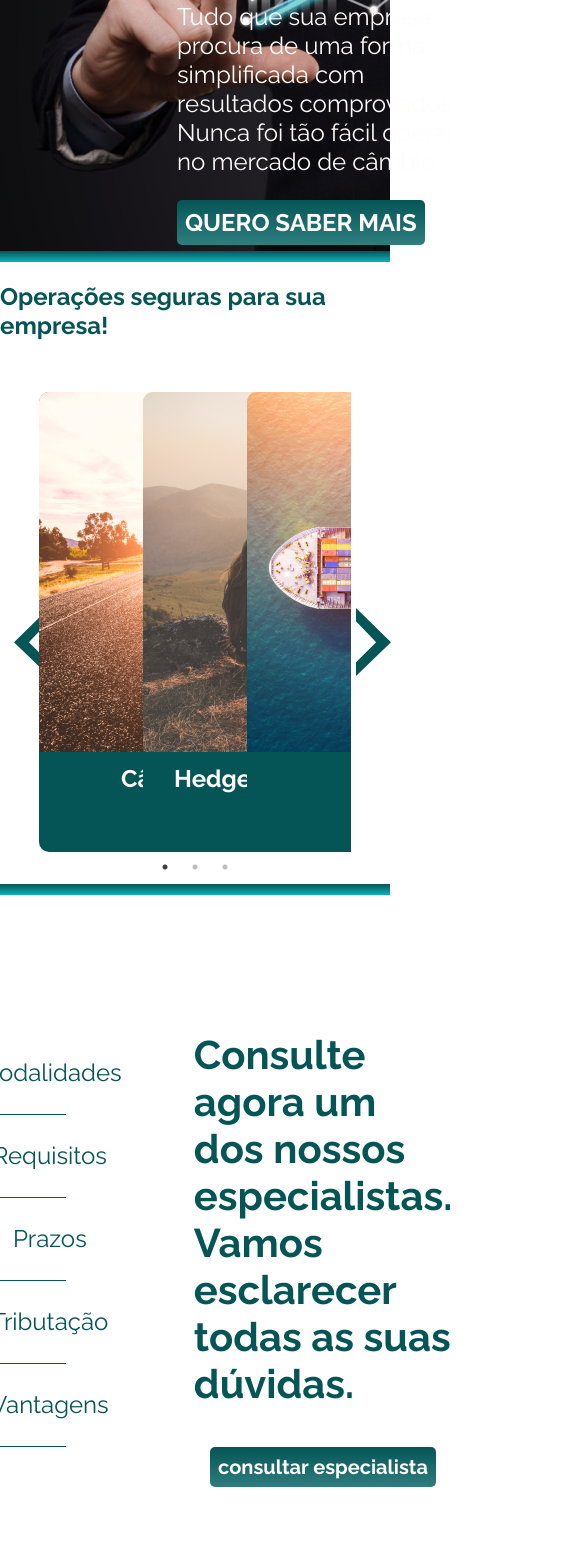
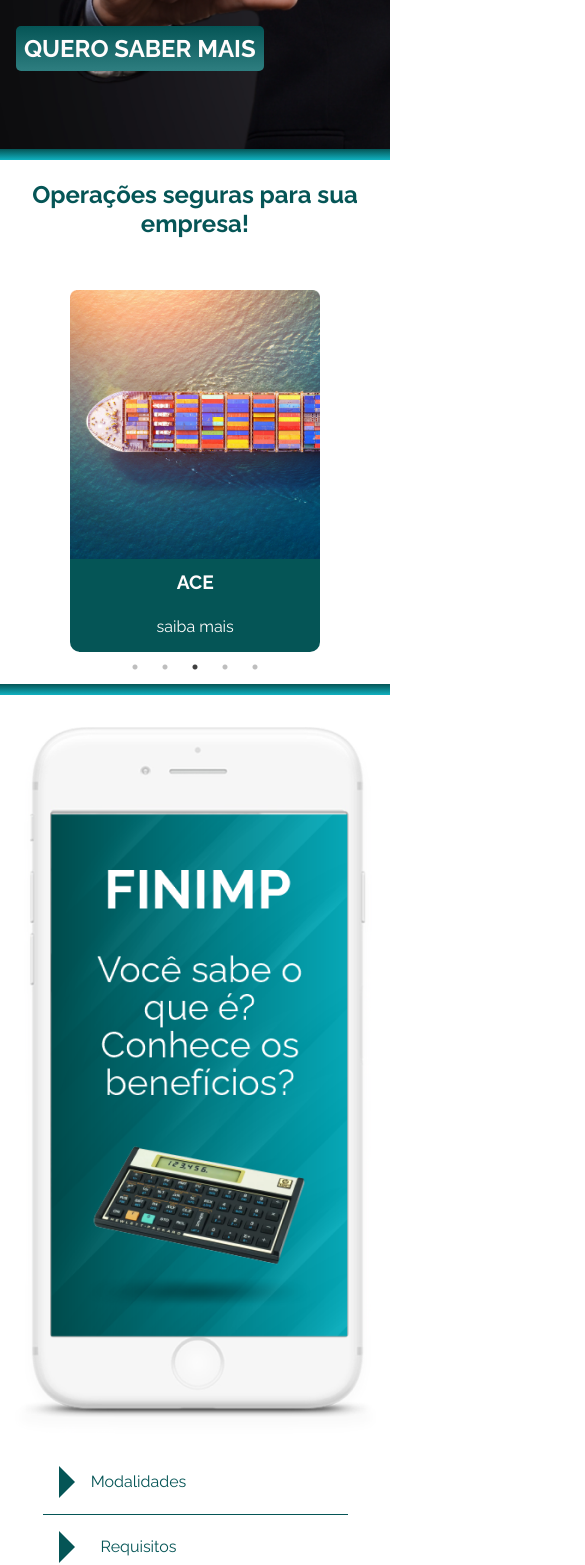
Before and after one commit to EdsonArchela/R4-Cambio-website, a Next.js app: page /enterprise in a window 390 px wide. Shown: the part 432-1997 px from the top of the page, 585 px wide, since content can reach past the window. Built offline with nearby package versions, Linux system fonts and the light colour scheme.

Commit message:
mobile enterprise

```diff
--- a/package.json
+++ b/package.json
@@ -18,6 +18,7 @@
   "devDependencies": {
     "@types/node": "^14.14.37",
     "@types/react": "^17.0.3",
+    "@types/react-slick": "^0.23.4",
     "@types/slick-carousel": "^1.6.34",
     "@types/styled-components": "^5.1.9",
     "@typescript-eslint/eslint-plugin": "^4.20.0",
--- a/src/components/Carousel/Slide.tsx
+++ b/src/components/Carousel/Slide.tsx
@@ -26,6 +26,12 @@ const CardCSS = styled.div`
       margin-bottom: 0.5rem;
     }
   }
+  @media (max-width: 480px) {
+    width: 100%;
+    h2 {
+      font-size: 1.2rem;
+    }
+  }
 `
 const Slide = ({ content }: { content: { image: string; title: string } }): JSX.Element => (
   <CardCSS>
--- /dev/null
+++ b/src/components/CustomArrow.tsx
@@ -0,0 +1,26 @@
+/* eslint-disable react/require-default-props */
+import React from 'react'
+
+const CustomArrow = (props: {
+  className?: string
+  style?: Record<string, unknown>
+  onClick?: () => void
+  direction: 'prev' | 'next'
+}): JSX.Element => {
+  const { className, style, onClick, direction } = props
+  return (
+    <button
+      type="button"
+      className={className}
+      style={{ ...style, display: 'block', height: '68px' }}
+      onClick={onClick}
+    >
+      {direction === 'next' ? (
+        <img src="/assets/carousel/rightarrow.svg" alt="next" />
+      ) : (
+        <img src="/assets/carousel/leftarrow.svg" alt="previous" />
+      )}
+    </button>
+  )
+}
+export default CustomArrow
--- a/src/components/pattern/Header.tsx
+++ b/src/components/pattern/Header.tsx
@@ -181,7 +181,7 @@ const Container = styled.nav`
   }
 `
 
-const Header = () => {
+const Header: React.FC = () => {
   const { asPath } = useRouter()
   return (
     <Container>
--- a/src/pages/enterprise.tsx
+++ b/src/pages/enterprise.tsx
@@ -1,7 +1,7 @@
 /* eslint-disable react/jsx-props-no-spreading */
 /* eslint-disable jsx-a11y/click-events-have-key-events */
 /* eslint-disable jsx-a11y/no-static-element-interactions */
-import React from 'react'
+import React, { useEffect, useState } from 'react'
 import styled from 'styled-components'
 import Image from 'next/image'
 import Slider from 'react-slick'
@@ -10,6 +10,7 @@ import 'slick-carousel/slick/slick-theme.css'
 import Header from '../components/pattern/Header'
 import Footer from '../components/pattern/Footer'
 import Slide from '../components/Carousel/Slide'
+import CustomArrow from '../components/CustomArrow'
 
 const Main = styled.main`
   background-image: url('/enterprise/suit.png');
@@ -40,6 +41,13 @@ const Main = styled.main`
       font-size: 24px;
     }
   }
+  @media (max-width: 768px) {
+    height: 500px;
+    .action {
+      top: 1rem;
+      left: 1rem;
+    }
+  }
 `
 
 const Bar = styled.div`
@@ -65,35 +73,20 @@ const FirstSection = styled.section`
     width: 80%;
     margin: 2rem auto;
   }
+  @media (max-width: 768px) {
+    h2 {
+      text-align: center;
+    }
+    .slick-list {
+      width: 80%;
+    }
+    .slick-slider {
+      display: flex;
+      align-items: center;
+      justify-content: center;
+    }
+  }
 `
-const SampleNextArrow = (props) => {
-  const { className, style, onClick } = props
-  return (
-    <button
-      type="button"
-      className={className}
-      style={{ ...style, display: 'block', height: '68px' }}
-      onClick={onClick}
-    >
-      <img src="/assets/carousel/rightarrow.svg" alt="next" />
-    </button>
-  )
-}
-
-function SamplePrevArrow(props) {
-  const { className, style, onClick } = props
-  return (
-    <button
-      type="button"
-      className={className}
-      style={{ ...style, display: 'block', height: '68px' }}
-      onClick={onClick}
-    >
-      <img src="/assets/carousel/leftarrow.svg" alt="previous" />
-    </button>
-  )
-}
-
 const SecondSection = styled.section`
   max-width: 1420px;
   margin: 2rem auto;
@@ -146,10 +139,43 @@ const SecondSection = styled.section`
       font-weight: bold;
     }
   }
+  @media (max-width: 768px) {
+    flex-direction: column;
+    & > * {
+      flex: 1;
+      margin: 1rem;
+    }
+
+    .main {
+      width: 70%;
+      display: flex;
+      flex-direction: column;
+      align-items: center;
+      justify-content: center;
+      .item {
+        flex: 1;
+        width: 100%;
+        .arrow-right {
+          border-top: 1rem solid transparent;
+          border-bottom: 1rem solid transparent;
+
+          border-left: 16px solid ${({ theme }) => theme.colors.primary};
+
+          padding-left: 4rem;
+          font-size: 1rem;
+        }
+      }
+    }
+    .action {
+      p {
+        font-size: 1.2rem;
+      }
+    }
+  }
 `
 
 const ThirdSection = styled.section`
-  max-width: 1620px;
+  width: 100%;
   margin: 0 auto;
   display: flex;
   align-items: center;
@@ -159,6 +185,10 @@ const ThirdSection = styled.section`
   background-size: cover;
   background-position: center;
   background-repeat: no-repeat;
+
+  .content {
+    max-width: 1224px;
+  }
 
   .title {
     margin-top: 86px;
@@ -185,20 +215,39 @@ const ThirdSection = styled.section`
 
   .carousel {
     width: 80%;
+    box-sizing: border-box;
     margin: 2rem auto;
     margin-bottom: 83px;
+    .slick-next:before {
+      content: '';
+    }
+    .slick-prev:before {
+      content: '';
+    }
+  }
+  @media (max-width: 768px) {
+    .content {
+      max-width: 100%;
+      .title {
+        flex-direction: column;
+        img {
+          padding-right: 0;
+        }
+      }
+    }
   }
 `
 const WhiteSlide = styled.div`
   background: rgba(255, 255, 255, 0.8);
+  box-sizing: border-box;
   display: flex !important;
   align-items: center;
   justify-content: space-around;
   flex-direction: column;
-  width: 265px !important;
+  width: 335px !important;
   height: 532px;
   color: ${({ theme }) => theme.colors.primary};
-  padding: 3rem 2rem;
+  padding: 3rem 31px;
   margin: auto;
   img {
     width: 88px;
@@ -213,10 +262,13 @@ const WhiteSlide = styled.div`
     font-size: 22px;
     text-align: center;
   }
+  @media (max-width: 768px) {
+    width: 100% !important;
+  }
 `
 
 const FourthSection = styled.section`
-  width: 1220px;
+  max-width: 1224px;
   margin: 5rem auto;
   padding: 2rem 1rem;
   display: flex;
@@ -256,20 +308,49 @@ const FourthSection = styled.section`
     align-items: center;
     justify-content: center;
   }
+  @media (max-width: 768px) {
+    width: 100%;
+    box-sizing: border-box;
+    h2 {
+      font-size: 30px;
+      max-width: 80%;
+    }
+    img {
+      width: 80%;
+      height: unset;
+      margin-right: 0;
+    }
+    .content {
+      width: 80%;
+      flex-direction: column;
+    }
+  }
 `
 
-const enterprise = (): JSX.Element => {
-  const sliderSettings = {
+const Enterprise: React.FC = () => {
+  const [width, setWidth] = React.useState(0)
+  const [sliderSettings, setSliderSettings] = useState({
     dots: true,
     infinite: false,
     slidesToShow: 3,
     slidesToScroll: 1,
+    nextArrow: <CustomArrow direction="next" />,
+    prevArrow: <CustomArrow direction="prev" />,
+  })
 
-    nextArrow: <SampleNextArrow />,
-    prevArrow: <SamplePrevArrow />,
+  useEffect(() => {
+    if (window !== undefined) {
+      window.addEventListener('resize', () => setWidth(window.innerWidth))
+      if (window.innerWidth > 1024) setSliderSettings((prev) => ({ ...prev, slidesToShow: 3 }))
+
+      if (window.innerWidth <= 1024) setSliderSettings((prev) => ({ ...prev, slidesToShow: 2 }))
+      if (window.innerWidth <= 768)
+        setSliderSettings((prev) => ({ ...prev, slidesToShow: 1, arrows: false, autoplay: true }))
     }
+  }, [width])
+
   return (
-    <div>
+    <div style={{ overflow: 'hidden' }}>
       <Header />
       <Main>
         <div className="action">
@@ -334,6 +415,7 @@ const enterprise = (): JSX.Element => {
         </div>
       </SecondSection>
       <ThirdSection>
+        <div className="content">
           <div className="title">
             <img src="/enterprise/agro-icon.png" alt="Agro" />
             <div className="">
@@ -386,6 +468,7 @@ const enterprise = (): JSX.Element => {
               </WhiteSlide>
             </Slider>
           </div>
+        </div>
       </ThirdSection>
       <Bar />
       <FourthSection>
@@ -422,4 +505,4 @@ const enterprise = (): JSX.Element => {
   )
 }
 
-export default enterprise
+export default Enterprise
```
Also changed, not shown: src/pages/index.tsx (+10 -0 lines), tsconfig.json (+12 -15 lines). Lines whose indentation alone changed are shown as unchanged.
